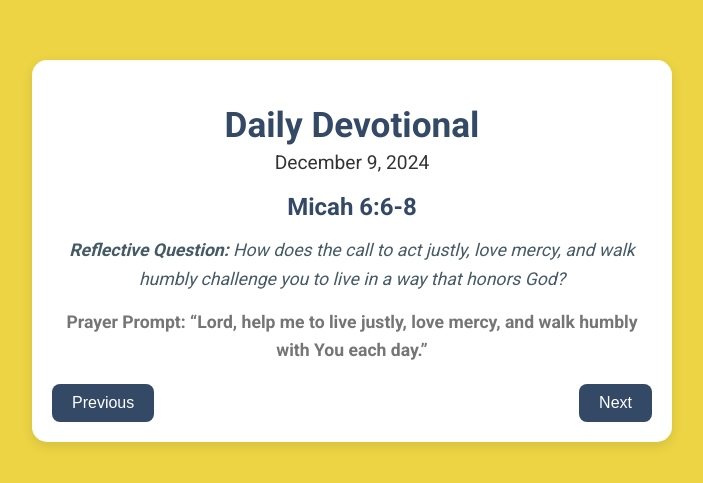
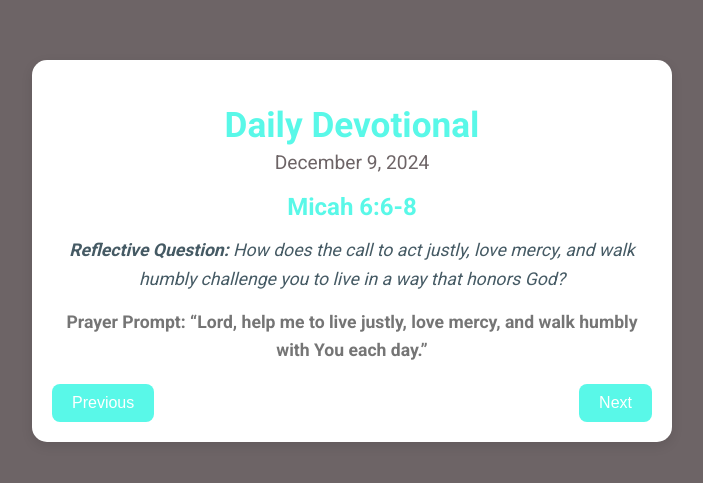
Before and after one commit to ccox0719/tray, a plain HTML site: page index.html in a window 1280 px wide. Shown: the part 149-632 px from the top of the page, without its empty margins (288-991 px from the left). Drawn offline with Linux system fonts and the light colour scheme.

Commit message:
Update index.html

```diff
--- a/index.html
+++ b/index.html
@@ -10,7 +10,7 @@
       font-family: 'Roboto', sans-serif;
       margin: 0;
       padding: 0;
-      background: #ecd444; /* Updated background color */
+      background: #6D6466; /* Updated background color */
       color: #333;
       display: flex;
       justify-content: center;
@@ -33,19 +33,19 @@
     h1 {
       font-size: 2.2em;
       margin-bottom: 5px;
-      color: #344966; /* Updated title color */
+      color: #59f8e8; /* Updated title color */
     }
 
     .current-date {
       font-size: 1.2em; /* Slightly bigger date */
-      color: #333333; /* Darker color for date */
+      color: #6D6466; /* Darker color for date */
       margin-bottom: 15px;
     }
 
     /* Content Styles */
     .content h2 {
       font-size: 1.5em;
-      color: #344966; /* Updated color for scripture title */
+      color: #59f8e8; /* Updated scripture reference color */
       margin-bottom: 10px;
     }
 
@@ -74,18 +74,19 @@
     }
 
     .buttons button {
-      background: #344966; /* Updated button color */
+      background: #59f8e8; /* Updated button color */
       color: #ffffff;
       border: none;
       border-radius: 8px;
       padding: 10px 20px;
       font-size: 1em;
       cursor: pointer;
-      transition: background 0.3s ease;
+      transition: background 0.3s ease, color 0.3s ease;
     }
 
     .buttons button:hover {
-      background: #5a6d85;
+      background: #6D6466;
+      color: #ffffff;
     }
   </style>
   <!-- Google Font -->
```
